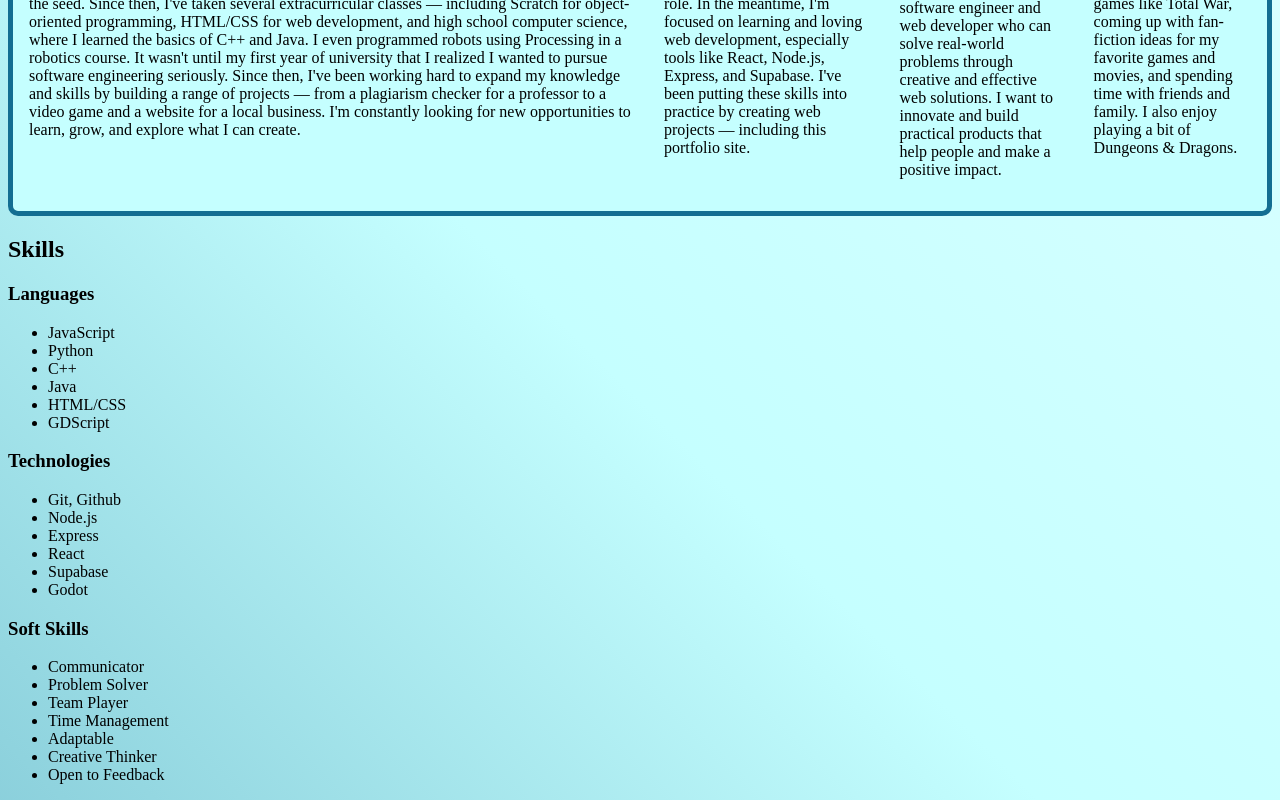
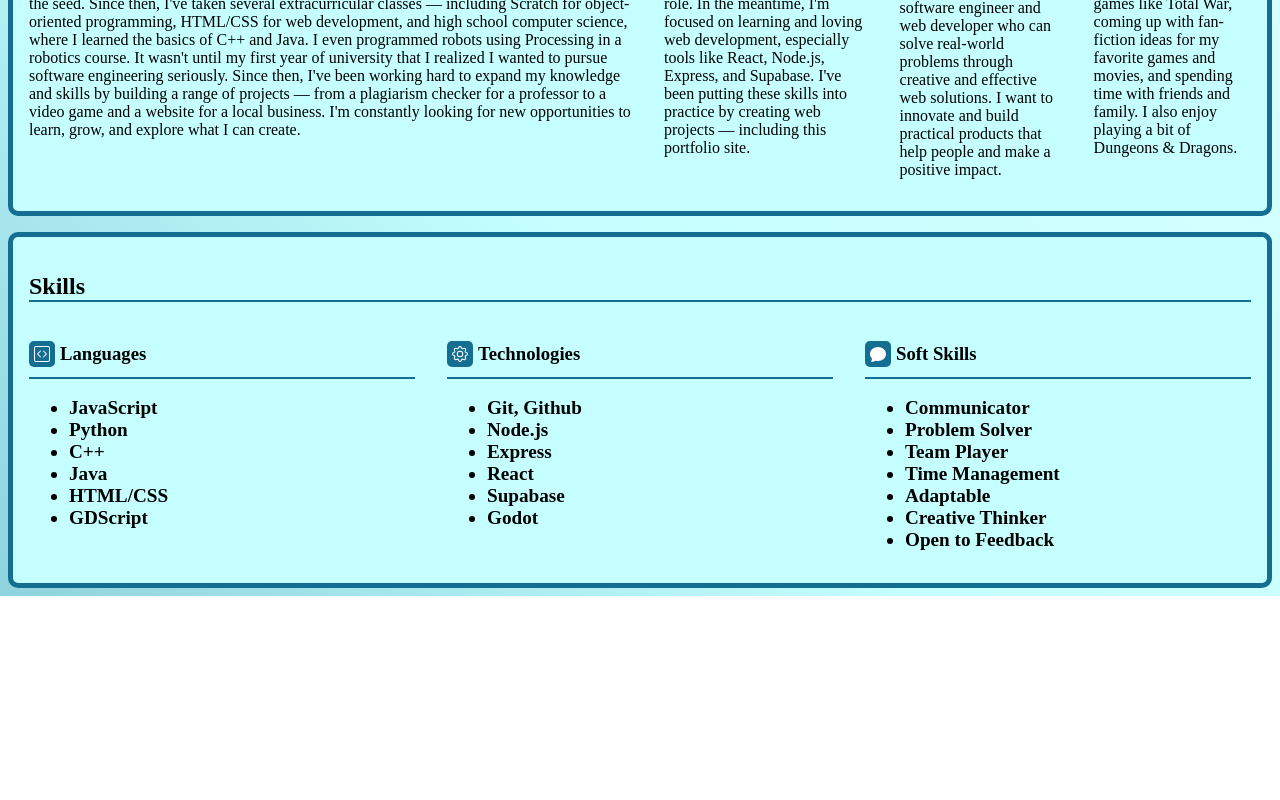
Before and after one commit to R41Ryan/r41ryan.github.io, a React (Vite) app in the folder website-portfolio/: page / in a window 1280 px wide. Shown: the part 1134-1934 px from the top of the page. After the commit the page ends 1730 px from the top, so only its background shows below. Built offline with nearby package versions, Linux system fonts and the light colour scheme; a web font is replaced by a local one.

Commit message:
styled skills section

```diff
--- a/website-portfolio/src/pages/MainPage.css
+++ b/website-portfolio/src/pages/MainPage.css
@@ -29,3 +29,31 @@
 .home-page img {
     border-radius: 20%;
 }
+
+.home-page_buttons {
+  display: flex;
+  gap: 1rem;
+}
+
+.home-page_buttons a {
+  text-decoration: none;
+}
+
+.home-page_buttons button {
+  font-weight: bolder;
+  display: flex;
+  align-items: center;
+  gap: 5px;
+  background-color: var(--color-secondary);
+  color: var(--color-accent-secondary);
+  padding: 0.5rem 1rem;
+  border: var(--color-primary) 2px solid;
+  border-radius: 5px;
+  cursor: pointer;
+  transition: all 0.3s ease
+}
+
+.home-page_buttons button:hover {
+  background-color: var(--color-accent);
+  scale: 1.05;
+}
--- a/website-portfolio/src/pages/MainPage.jsx
+++ b/website-portfolio/src/pages/MainPage.jsx
@@ -1,5 +1,6 @@
 import "./MainPage.css";
 import "./AboutMe.css";
+import "./Skills.css";
 import TextPanel from "../components/TextPanel";
 
 function MainPage() {
@@ -88,7 +89,7 @@
         <h2>Skills</h2>
         <div className="skills_content">
           <div className="languages">
-            <h3>Languages</h3>
+            <h3><img src="./images/code-square.svg" /><div>Languages</div></h3>
             <ul>
               <li>JavaScript</li>
               <li>Python</li>
@@ -99,7 +100,7 @@
             </ul>
           </div>
           <div className="technologies">
-            <h3>Technologies</h3>
+            <h3><img src="./images/gear.svg" /><div>Technologies</div></h3>
             <ul>
               <li>Git, Github</li>
               <li>Node.js</li>
@@ -110,7 +111,7 @@
             </ul>
           </div>
           <div className="soft-skills">
-            <h3>Soft Skills</h3>
+            <h3><img src="./images/chat-fill.svg" /><div>Soft Skills</div></h3>
             <ul>
               <li>Communicator</li>
               <li>Problem Solver</li>
--- /dev/null
+++ b/website-portfolio/src/pages/Skills.css
@@ -0,0 +1,42 @@
+.skills {
+    background-color: var(--color-secondary);
+    border-color: var(--color-primary);
+    border-style: solid;
+    border-width: 5px;
+    border-radius: 10px;
+    padding: 1rem;
+    margin-top: 1rem;
+}
+
+.skills h2 {
+    border-bottom: 2px solid var(--color-primary);
+}
+
+.skills_content {
+    display: flex;
+    justify-content: space-around;
+    gap: 2rem;
+}
+
+.skills_content > div {
+    width: 100%;
+}
+
+.skills_content h3 {
+    display: flex;
+    align-items: center;
+    border-bottom: 2px solid var(--color-primary);
+    padding-bottom: 10px;
+    gap: 5px;
+}
+
+.skills_content h3 img {
+    background-color: var(--color-primary);
+    padding: 5px;
+    border-radius: 5px;
+}
+
+.skills_content li {
+    font-weight: bold;
+    font-size: larger;
+}
--- a/website-portfolio/src/style.css
+++ b/website-portfolio/src/style.css
@@ -39,32 +39,3 @@
   background-size: 200% 200%;
   animation: moving-background 10s ease-in-out infinite;
 }
-
-
-.home-page_buttons {
-  display: flex;
-  gap: 1rem;
-}
-
-.home-page_buttons a {
-  text-decoration: none;
-}
-
-.home-page_buttons button {
-  font-weight: bolder;
-  display: flex;
-  align-items: center;
-  gap: 5px;
-  background-color: var(--color-secondary);
-  color: var(--color-accent-secondary);
-  padding: 0.5rem 1rem;
-  border: var(--color-primary) 2px solid;
-  border-radius: 5px;
-  cursor: pointer;
-  transition: all 0.3s ease
-}
-
-.home-page_buttons button:hover {
-  background-color: var(--color-accent);
-  scale: 1.05;
-}
```
